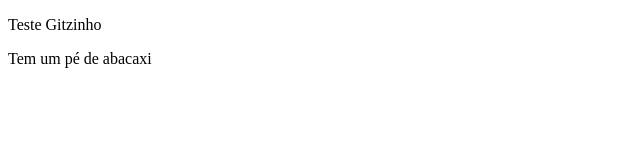
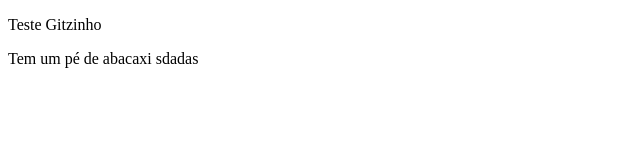
Before and after one commit to Estelabr/TesteSofia, a plain HTML site: page index.html in a window 1280 px wide. Shown: the full height of the page, 0-640 px from the left. Drawn offline with Linux system fonts and the light colour scheme.

Commit message:
ateração

```diff
--- a/index.html
+++ b/index.html
@@ -8,6 +8,6 @@
 <body>
     <p>Teste Gitzinho</p>
 
-    <p>Tem um pé de abacaxi</p>
+    <p>Tem um pé de abacaxi sdadas</p>
 </body>
 </html>
```
